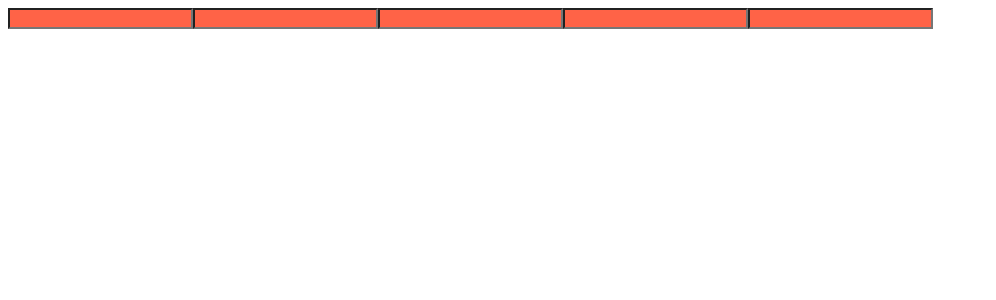
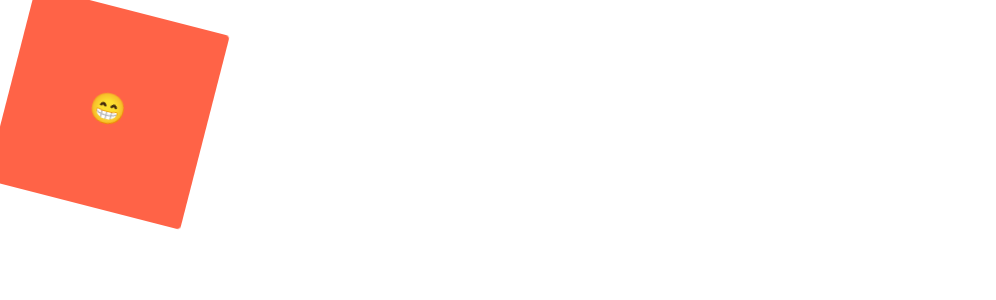
Before and after one commit to nakusha/react_masterclass, a React (Create React App) app: page / in a window 1280 px wide. Shown: the top 300 px of the page, without its empty margins (0-996 px from the left). Built offline with nearby package versions, Linux system fonts and the light colour scheme.

Commit message:
styled component/animation inner css

```diff
--- a/src/App.js
+++ b/src/App.js
@@ -1,21 +1,48 @@
-import styled from "styled-components";
+import styled, { keyframes } from "styled-components";
 
-const Father = styled.div`
+const Wrapper = styled.div`
   display: flex;
 `;
-const Input = styled.input.attrs({ required: true, minLength: 10 })`
+const rotationAnimation = keyframes`
+  0% {
+    transform:rotate(0deg);
+    border-radius:0px;
+  }
+  50%{
+    transform:rotate(360deg);
+    border-radius:100px;
+  }
+  100%{
+    transform:rotate(0deg);
+    border-radius:0px;
+  }
+`;
+const Box = styled.div`
+  height: 200px;
+  width: 200px;
   background-color: tomato;
+  display: flex;
+  justify-content: center;
+  align-items: center;
+  animation: ${rotationAnimation} 1s linear infinite;
+  span {
+    font-size: 30px;
+    &:hover {
+      font-size: 50px;
+    }
+  }
 `;
+// const Input = styled.input.attrs({ required: true, minLength: 10 })`
+//   background-color: tomato;
+// `;
 
 const App = () => {
   return (
-    <Father>
-      <Input />
-      <Input />
-      <Input />
-      <Input />
-      <Input />
-    </Father>
+    <Wrapper>
+      <Box>
+        <span>😁</span>
+      </Box>
+    </Wrapper>
   );
 };
 
```
